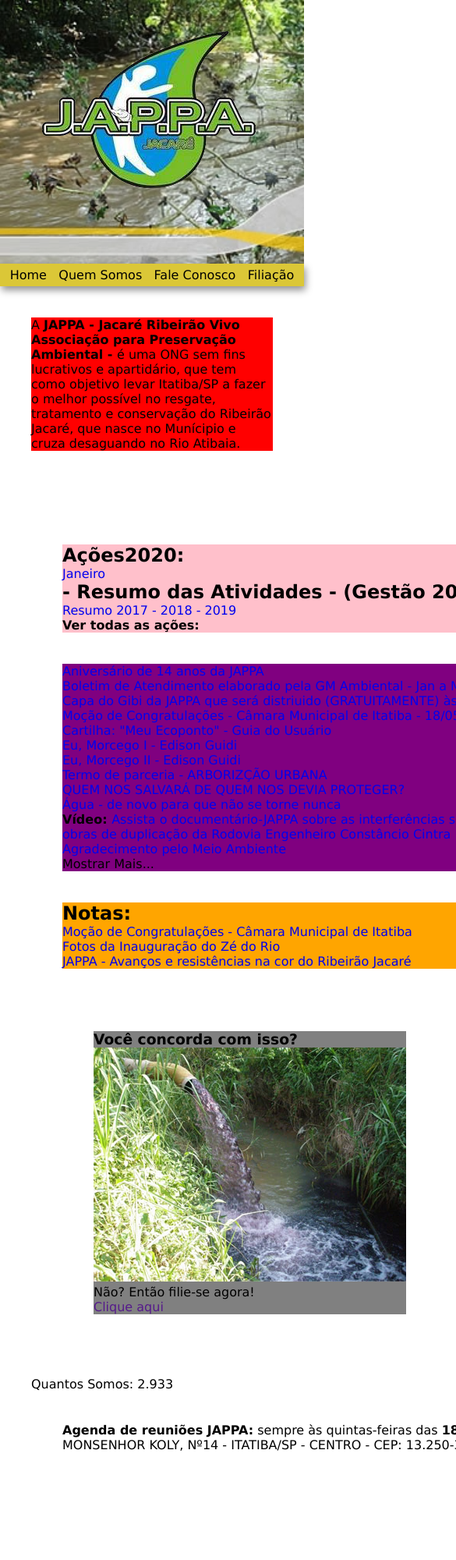
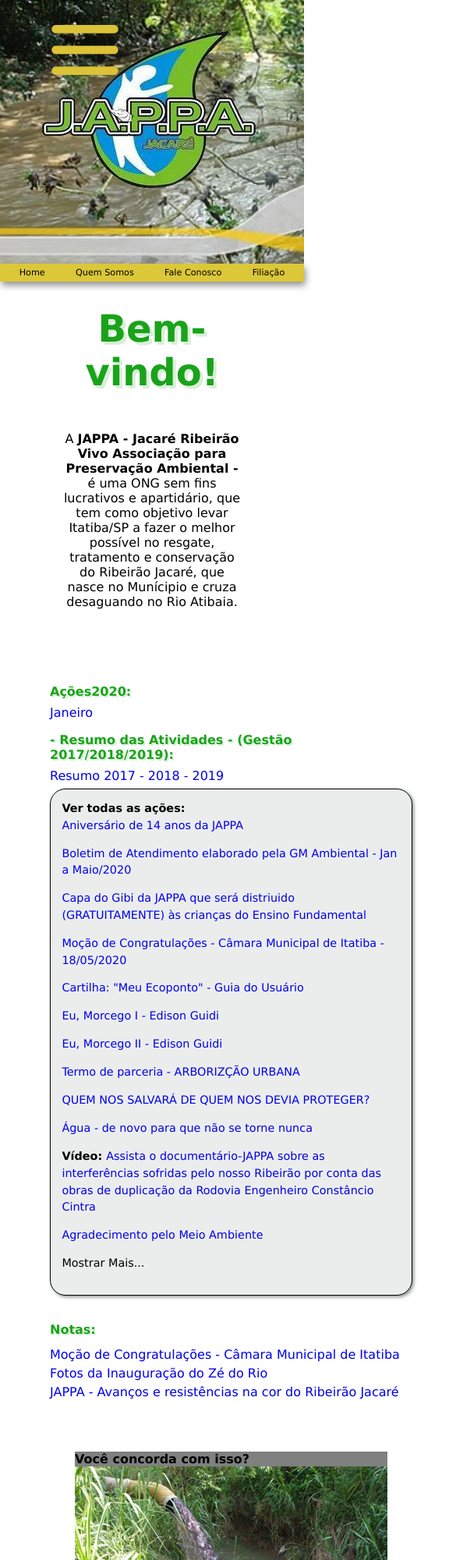
Before and after one commit to rafaelsantiagosilva/JAPPA, a plain HTML site: page index.html in a window 390 px wide. Shown: the top 2000 px of the page at 78% size, 585 px wide, since content can reach past the window. Drawn offline with Linux system fonts and the light colour scheme.

Commit message:
Tentando criar o menu hamburguer

```diff
--- a/index.html
+++ b/index.html
@@ -7,11 +7,28 @@
     <link rel="shortcut icon" href="./src/assets/images/favicon.ico" type="image/x-icon">
     <title>Jacaré Ribeirão Vivo - Associação para Preservação Ambiental - Itatiba - SP</title>
     <link rel="stylesheet" href="./src/css/style.css">
+    <link rel="stylesheet" href="./src/css/hamburguer.css">
     <link rel="stylesheet" href="./src/css/home.css">
+    <script src="./src/js/hamburguer.js"></script>
 </head>
 
 <body>
     <header>
+        <nav class="menu-hamburguer">
+            <div class="menu-button"><img src="./src/assets/images/menu.png" alt=""></div>
+            <ul class="menu-hide">
+                <li><a href="./src/pages/afinidadeseentidades.html">Afinidades e Entidades</a></li>
+                <li><a href="./src/pages/album.html" target="_blank">Álbum</a></li>
+                <li><a href="./src/pages/assuntoseartigos.html">Assuntos e Artigos</a></li>
+                <li><a href="./src/pages/atasememorias.html">Atas e Memórias</a></li>
+                <li><a href="./src/pages/diversao.html">Diversão</a></li>
+                <li><a href="./src/pages/estatuto.html">Estatuto</a></li>
+                <li><a href="./src/pages/mapasituacional.html">Mapa Situacional</a></li>
+                <li><a href="./src/pages/projetoJAPPA.html">Projeto JAPPA</a></li>
+                <li><a href="./src/pages/videos.html">Vídeos</a></li>
+                <li><a href="./src/pages/vistaessaideia.html">Vista essa ideia</a></li>
+            </ul>
+        </nav>
         <img src="./src/assets/images/logo_JAPPA.png" alt="">
     </header>
 
@@ -24,30 +41,16 @@
         </ul>
     </nav>
 
-    <section style="background-color: red;">
+    <section class="intro">
+        <h1>Bem-vindo!</h1>
         <p>A <strong>JAPPA - Jacaré Ribeirão Vivo Associação para Preservação Ambiental - </strong> é uma ONG sem fins
             lucrativos e apartidário, que tem como objetivo levar Itatiba/SP a fazer o melhor possível no resgate,
             tratamento e conservação do Ribeirão Jacaré, que nasce no Munícipio e cruza desaguando no Rio Atibaia.</p>
     </section>
 
     <div class="content">
-        <nav class="navbar-left">
-            <ul>
-                <li><a href="./src/pages/afinidadeseentidades.html">Afinidades e Entidades</a></li>
-                <li><a href="./src/pages/album.html" target="_blank">Álbum</a></li>
-                <li><a href="./src/pages/assuntoseartigos.html">Assuntos e Artigos</a></li>
-                <li><a href="./src/pages/atasememorias.html">Atas e Memórias</a></li>
-                <li><a href="./src/pages/diversao.html">Diversão</a></li>
-                <li><a href="./src/pages/estatuto.html">Estatuto</a></li>
-                <li><a href="./src/pages/filiacao.html">Filiação</a></li>
-                <li><a href="./src/pages/mapasituacional.html">Mapa Situacional</a></li>
-                <li><a href="./src/pages/projetoJAPPA.html">Projeto JAPPA</a></li>
-                <li><a href="./src/pages/videos.html">Vídeos</a></li>
-                <li><a href="./src/pages/vistaessaideia.html">Vista essa ideia</a></li>
-            </ul>
-        </nav>
         <main>
-            <section style="background-color: pink;">
+            <section class="acoes">
                 <h2>Ações2020:</h2>
                 <p><a href="./src/assets/docs/home/acoes-jan2020.pdf" target="_blank">Janeiro</a></p>
                 <h2>- Resumo das Atividades - (Gestão 2017/2018/2019):</h2>
@@ -55,15 +58,13 @@
                         2018
                         - 2019</a></p>
                 <!-- Dropdown -->
-                <div>
+                <div class="lista-acoes2020">
                     <p>
                         <strong>Ver todas as ações:</strong>
                     </p>
-                </div>
-            </section>
-            <section style="background-color: purple;">
                     <ul>
-                    <li><a href="./src/assets/docs/home/aniversario-14-anos-jappa.pdf" target="_blank">Aniversário de 14
+                        <li><a href="./src/assets/docs/home/aniversario-14-anos-jappa.pdf" target="_blank">Aniversário
+                                de 14
                                 anos da JAPPA</a></li>
                         <li><a href="./src/assets/docs/home/boletimdeatendimento-bas-gm-ambiental-jan-a-maio-2020.pdf"
                                 target="_blank">Boletim de Atendimento elaborado pela GM Ambiental - Jan a Maio/2020</a>
@@ -73,17 +74,20 @@
                                 Ensino
                                 Fundamental</a></li>
                         <li><a href="./src/assets/docs/home/mocao-de-congratulacoes-aniversario-da-jappa-17052020.pdf"
-                            target="_blank">Moção de Congratulações - Câmara Municipal de Itatiba - 18/05/2020</a></li>
+                                target="_blank">Moção de Congratulações - Câmara Municipal de Itatiba - 18/05/2020</a>
+                        </li>
                         <li><a href="./src/assets/docs/home/cartilha-meuecoponto-guia-do-usuario.pdf"
                                 target="_blank">Cartilha:
                                 "Meu Ecoponto" - Guia do Usuário</a></li>
-                    <li><a href="./src/assets/docs/home/artigo-eu-morcego-edison-guidi.pdf" target="_blank">Eu, Morcego
+                        <li><a href="./src/assets/docs/home/artigo-eu-morcego-edison-guidi.pdf" target="_blank">Eu,
+                                Morcego
                                 I -
                                 Edison Guidi</a></li>
                         <li><a href="./src/assets/docs/home/artigo-eu-morcego-II-edison-guidi.pdf" target="_blank">Eu,
                                 Morcego
                                 II - Edison Guidi</a></li>
-                    <li><a href="./src/assets/docs/home/arborizacao-urbana-2015.pdf" target="_blank">Termo de parceria -
+                        <li><a href="./src/assets/docs/home/arborizacao-urbana-2015.pdf" target="_blank">Termo de
+                                parceria -
                                 ARBORIZÇÃO URBANA</a></li>
                         <li><a href="./src/assets/docs/home/quem-nos-salvara-de-quem-nos-devia-proteger.pdf"
                                 target="_blank">QUEM NOS SALVARÁ DE QUEM NOS DEVIA PROTEGER?</a></li>
@@ -93,7 +97,8 @@
                         <li><strong>Vídeo: </strong><a href="https://youtu.be/_zbtr8XBy9Y?si=kNvlj--T1lFdCOon"
                                 target="_blank">Assista o documentário-JAPPA sobre as interferências sofridas
                                 pelo
-                            nosso Ribeirão por conta das obras de duplicação da Rodovia Engenheiro Constâncio Cintra</a>
+                                nosso Ribeirão por conta das obras de duplicação da Rodovia Engenheiro Constâncio
+                                Cintra</a>
                         </li>
                         <li><a href="./src/assets/docs/home/agradecimento-pelo-meio-ambiente.pdf"
                                 target="_blank">Agradecimento
@@ -101,8 +106,10 @@
                         <!-- Dropdown -->
                         <li>Mostrar Mais...</li>
                     </ul>
+                </div>
             </section>
-            <section style="background-color: orange;">
+
+            <section class="notas">
                 <h2>Notas:</h2>
                 <ul>
                     <li><a href="./src/assets/docs/home/notas/mocaodecongratulacoes-camaravereadores-junho2009.pdf"
@@ -132,7 +139,7 @@
                 <p>Quantos Somos: 2.933</p>
             </div>
 
-            <aside style="width: 100vh;">
+            <aside>
                 <p><strong>Agenda de reuniões JAPPA:</strong> sempre às quintas-feiras das <strong>18:30h às
                         19:30h</strong>
                     na
--- /dev/null
+++ b/src/css/hamburguer.css
@@ -0,0 +1,13 @@
+nav.menu-hamburguer {
+    position: absolute;
+    left: 4em;
+}
+
+.menu-hide {
+    display: none;
+}
+
+
+.menu-button:hover {
+    cursor: pointer;
+}
--- a/src/css/home.css
+++ b/src/css/home.css
@@ -1,10 +1,33 @@
 @charset "UTF-8";
+
+.intro{
+    margin-left: 5em;
+    margin-right: 5em;
+    text-align: center;
+}
 
 .empresas-apoiadoras{
     display: flex;
     justify-content: space-between;
 }
 
+.lista-acoes2020{
+    padding: 1em;
+    background-color: rgb(235, 237, 237);
+    border: 1px solid black;
+    border-radius: 20px;
+    box-shadow: 2px 2px 4px rgba(0, 0, 0, 0.429);
+    line-height: 1.5em;
+    margin-top: 0.5em;
+}
+
+.lista-acoes2020 li{
+    margin-bottom: 1em;
+}
+
+.notas{
+    line-height: 1.5em;
+}
 
 img.apoiadora{
     width: 5em;
@@ -12,9 +35,29 @@ img.apoiadora{
 
 .other-pages{
     display: flex;
+    flex-wrap: wrap;
+}
+
+.quantosSomos{
+    background-color: var(--titleColor);
+    color: white;
+    text-align: center;
+    box-shadow: 2px 2px 3px var(--titleShadow);
+    border-radius: 10px;
+    padding: 0.5em;
+    width: fit-content;
+    margin: auto;
 }
 
 @media screen and (max-width: 950px) {
+    *{
+        font-size: 1em;
+    }
+
+    .lista-acoes2020{
+        font-size: 0.9em;
+    }
+
     nav.navbar-left{
         display: none;
     }
@@ -22,4 +65,17 @@ img.apoiadora{
     .content{
         flex-wrap: wrap;
     }
+
+    nav{
+        font-size: 0.7em;
+    }
+
+    nav button{
+        width: 1em;
+        height: 1em;
+    }
+
+    footer{
+        font-size: 0.8em;
+    }
 }
--- a/src/css/style.css
+++ b/src/css/style.css
@@ -1,4 +1,9 @@
 @charset "UTF-8";
+
+:root{
+    --titleColor: rgb(26, 163, 26);
+    --titleShadow: rgb(216, 239, 216);
+}
 
 *{
     margin: 0;
@@ -7,6 +12,11 @@
     font-family: Verdana, Geneva, Tahoma, sans-serif;
     text-decoration: none;
     list-style: none;
+}
+
+*::selection{
+    background-color: #008000;
+    color: #ffffff;
 }
 
 a:hover{
@@ -20,6 +30,22 @@ header{
     height: 40vh;
     display: grid;
     justify-content: center;
+}
+
+h1{
+    color: var(--titleColor);
+    text-shadow: 4px 4px 0.5px var(--titleShadow);
+    font-size: 3em;
+    font-weight: bolder;
+    text-align: center;
+    margin-bottom: 1em;
+}
+
+h2{
+    color: var(--titleColor);
+    margin-top: 1em;
+    margin-bottom: 0.5em;
+    text-shadow: 2px 2px 1px var(--titleShadow);
 }
 
 nav.header-nav{
@@ -39,28 +65,14 @@ nav.header-nav a{
 }
 
 main, section, aside{
-    margin: 2.5em;
+    margin: 2em;
 }
 
 .content{
     display: flex;
-}
-
-nav.navbar-left{
-    background-color: rgb(198, 198, 198);
-    width: 40vh;
-    height: 100vh;
-    padding: 1em;
-    font-size: 1.5em;
-    border-radius: 20px;
-    box-shadow: 3px 3px 5px rgba(0, 0, 0, 0.575);
-    border: 5px solid #eaeaea;
-    /* position: absolute; */
-    display: flex;
-}
-
-nav.navbar-left li{
-    margin: 1em;
+    flex-wrap: wrap;
+    margin: 3em;
+    margin: auto;
 }
 
 footer{
```
Also changed, not shown: notas.txt, src/assets/images/menu.png (added), src/js/hamburguer.js (added), 1 other file. Lines whose indentation alone changed are shown as unchanged.
